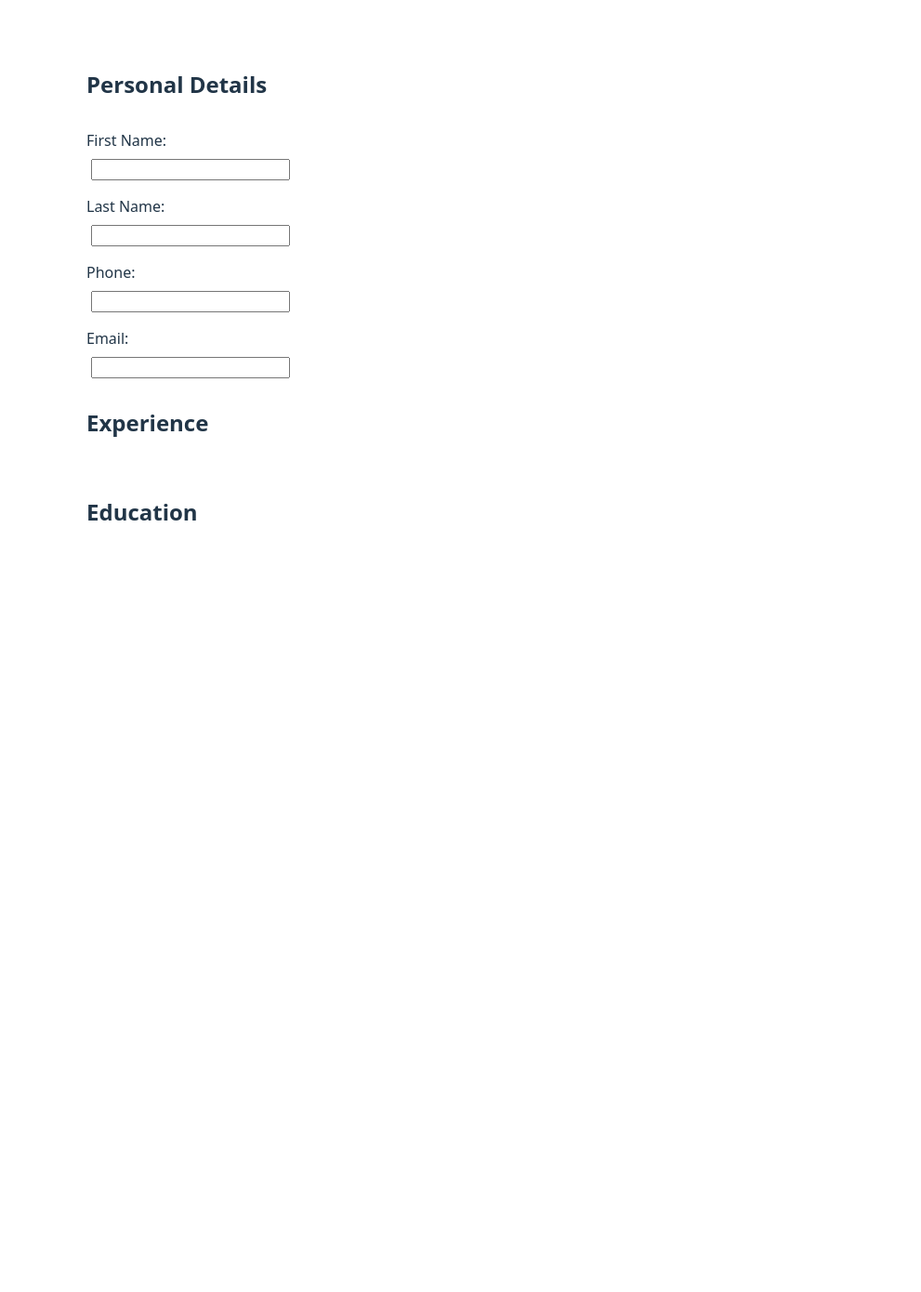
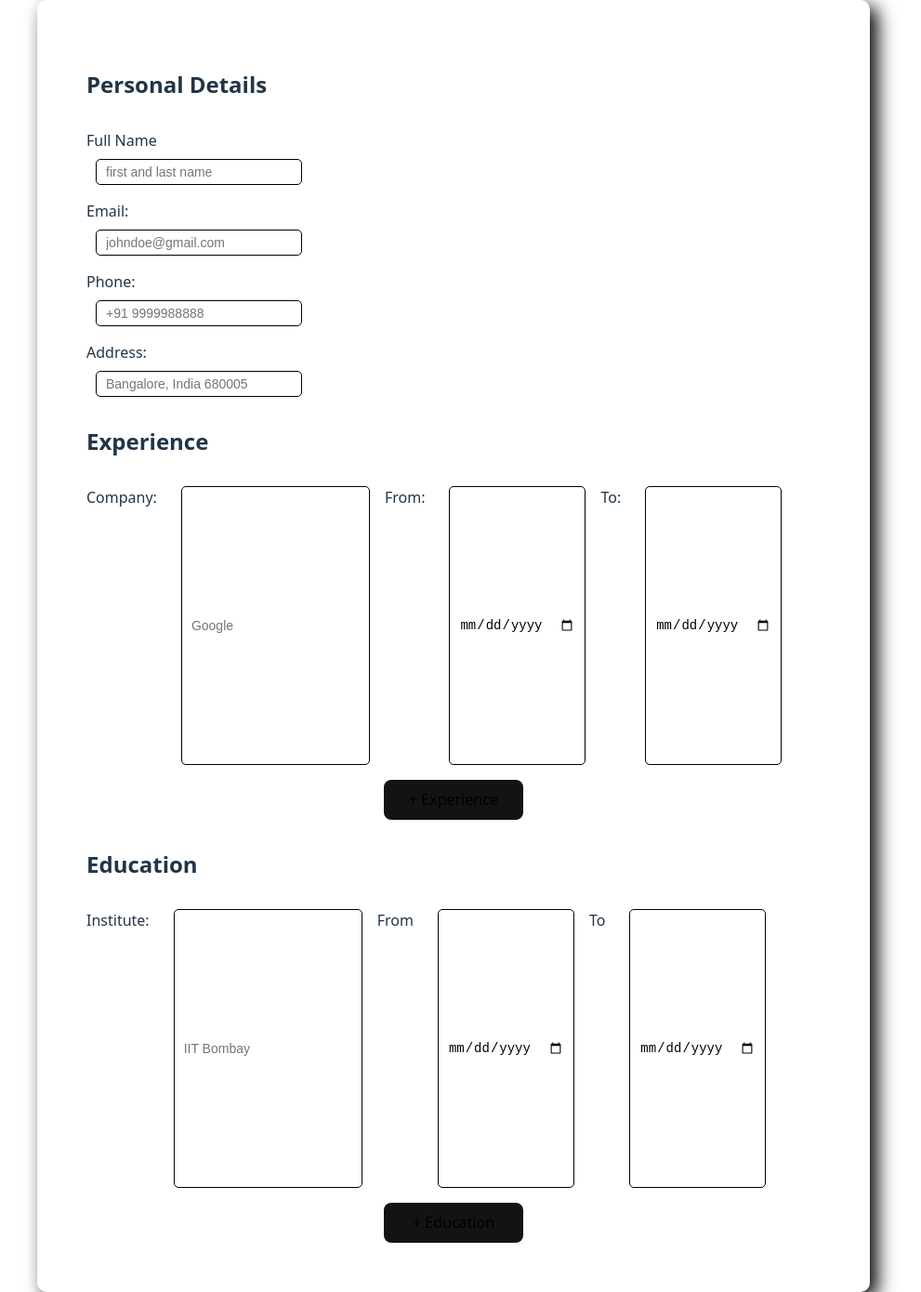
Before and after one commit to anuvind10/CV-Application, a React (Vite) app: page / in a window 1280 px wide. Shown: the whole page at 93% size, without its empty margins (40-1031 px from the left). Before the commit the page ends 800 px from the top, so only its background shows below. Built offline with nearby package versions, Linux system fonts and the light colour scheme.

Commit message:
update input section UI

```diff
--- a/src/components/Education.jsx
+++ b/src/components/Education.jsx
@@ -18,8 +18,13 @@ function Education() {
     <>
       {educations.map((edu) => (
         <div key={`education-${edu.id}`} className="school-info">
-          <label htmlFor={`name-${edu.id}`}>School Name:</label>
-          <input type="text" name={`name-${edu.id}`} id={`name-${edu.id}`} />
+          <label htmlFor={`name-${edu.id}`}>Institute:</label>
+          <input
+            type="text"
+            name={`name-${edu.id}`}
+            id={`name-${edu.id}`}
+            placeholder="IIT Bombay"
+          />
           <label htmlFor={`fromDate-${edu.id}`}>From</label>
           <input
             type="date"
@@ -44,7 +49,9 @@ function Education() {
           />
         </div>
       ))}
-      <button onClick={addEducation}>Add Education</button>
+      <button onClick={addEducation} className="addBtn">
+        + Education
+      </button>
     </>
   );
 }
--- a/src/components/Experience.jsx
+++ b/src/components/Experience.jsx
@@ -19,7 +19,7 @@ function Experience() {
       {experiences.map((exp) => (
         <div key={exp.id} className="experience-info">
           <label htmlFor={`company-${exp.id}`}>Company:</label>
-          <input type="text" id={`company-${exp.id}`} />
+          <input type="text" id={`company-${exp.id}`} placeholder="Google" />
           <label htmlFor={`fromDate-${exp.id}`}>From:</label>
           <input
             type="date"
@@ -42,7 +42,9 @@ function Experience() {
           />
         </div>
       ))}
-      <button onClick={addExperience}>Add Experience</button>
+      <button onClick={addExperience} className="addBtn">
+        + Experience
+      </button>
     </>
   );
 }
--- a/src/components/PersonalInfo.jsx
+++ b/src/components/PersonalInfo.jsx
@@ -3,21 +3,21 @@
 function PersonalInfo() {
   return (
     <>
-      <div className="firstName personalInfo">
-        <label htmlFor="firstName">First Name:</label>
-        <input type="text" id="firstName" />
+      <div className="personalInfo name">
+        <label htmlFor="name">Full Name</label>
+        <input type="text" id="name" placeholder="first and last name" />
       </div>
-      <div className="lastName personalInfo">
-        <label htmlFor="lastName">Last Name:</label>
-        <input type="text" id="lastName" />
+      <div className="personalInfo emailInfo">
+        <label htmlFor="email">Email:</label>
+        <input type="email" id="email" placeholder="johndoe@gmail.com" />
       </div>
-      <div className="phoneInfo personalInfo">
+      <div className="personalInfo phoneInfo">
         <label htmlFor="phone">Phone:</label>
-        <input type="number" id="phone" />
+        <input type="number" id="phone" placeholder="+91 9999988888" />
       </div>
-      <div className="emailInfo personalInfo">
-        <label htmlFor="email">Email:</label>
-        <input type="email" id="email" />
+      <div className="personalInfo addresss">
+        <label htmlFor="email">Address:</label>
+        <input type="text" id="address" placeholder="Bangalore, India 680005" />
       </div>
     </>
   );
--- a/src/styles/App.css
+++ b/src/styles/App.css
@@ -10,6 +10,7 @@
   height: auto;
   padding: 3em;
   border-radius: 10px;
+  box-shadow: 8px 7px 20px 0px black;
 }
 
 section > div {
@@ -54,18 +55,21 @@ section > div {
   max-width: 200px;
 }
 
+input {
+  font-size: 14px;
+  margin-left: 10px;
+  border: 1px solid black;
+  border-radius: 5px;
+  padding: 5px 10px;
+}
+
 .experience-info,
 .school-info {
   display: flex;
   gap: 1rem;
 }
 .date {
-  max-width: 120px;
-}
-
-input {
-  margin-left: 5px;
-  padding: 2px 5px;
+  max-width: 140px;
 }
 
 .CV-preview {
@@ -85,16 +89,38 @@ input {
   }
 }
 
-.section-content {
+/* .section-content {
   overflow: hidden;
   transition:
     max-height 0.4s ease,
     opacity 0.4s ease;
   max-height: 0;
   opacity: 0;
-}
+} */
 
-.section-content.expanded {
+/* .section-content.expanded {
   max-height: 1000px;
   opacity: 1;
+} */
+
+button {
+  width: 150px;
+  align-self: center;
+  border-radius: 8px;
+  border: 1px solid transparent;
+  padding: 0.6em 1.2em;
+  font-size: 1em;
+  font-weight: 500;
+  font-family: inherit;
+  background-color: #131313;
+  cursor: pointer;
+  transition: border-color 0.25s;
 }
+button:hover {
+  border-color: #ad20ff;
+  background-color: #1f1f1f;
+}
+button:focus,
+button:focus-visible {
+  outline: 4px auto -webkit-focus-ring-color;
+}
--- a/src/styles/index.css
+++ b/src/styles/index.css
@@ -35,25 +35,6 @@ h1 {
   line-height: 1.1;
 }
 
-button {
-  border-radius: 8px;
-  border: 1px solid transparent;
-  padding: 0.6em 1.2em;
-  font-size: 1em;
-  font-weight: 500;
-  font-family: inherit;
-  background-color: #1a1a1a;
-  cursor: pointer;
-  transition: border-color 0.25s;
-}
-button:hover {
-  border-color: #646cff;
-}
-button:focus,
-button:focus-visible {
-  outline: 4px auto -webkit-focus-ring-color;
-}
-
 @media (prefers-color-scheme: light) {
   :root {
     color: #213547;
```
